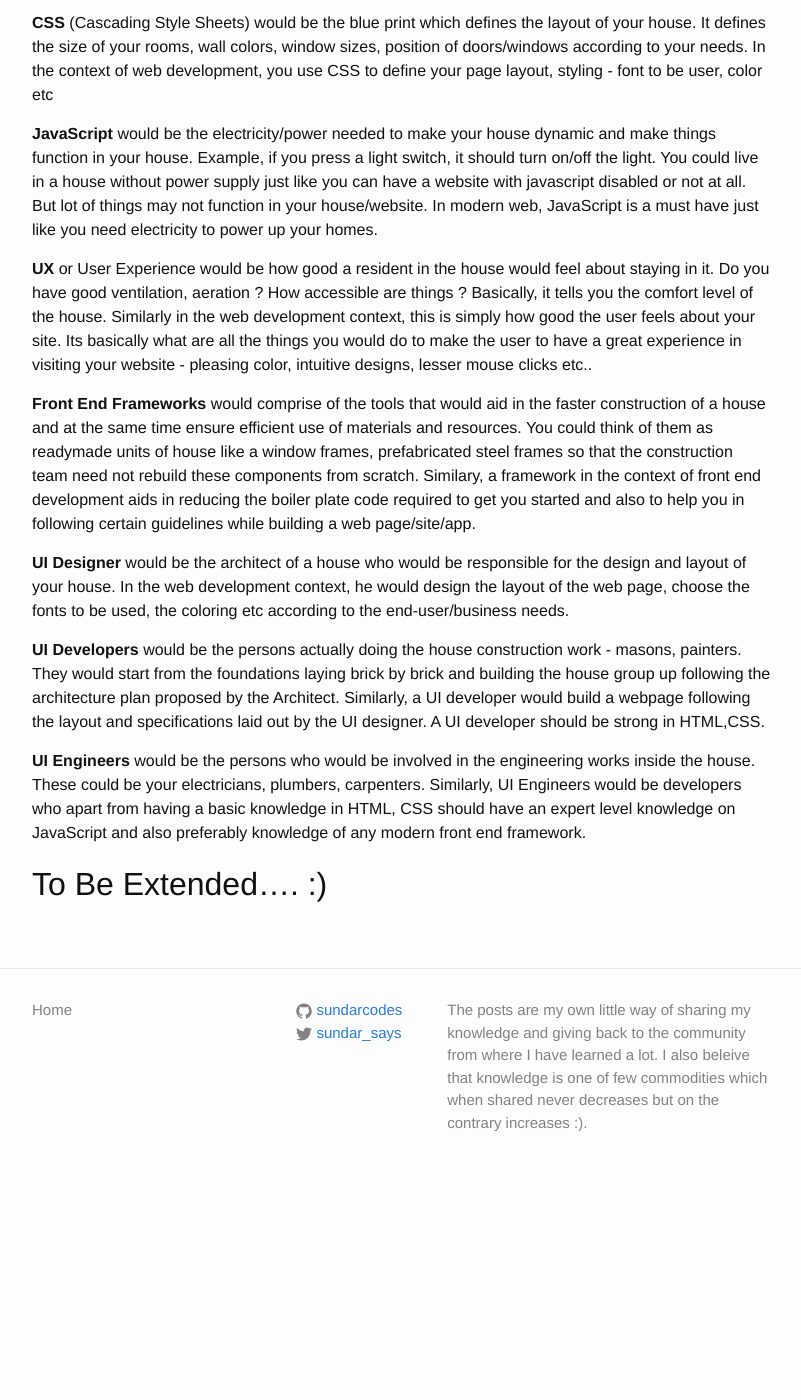
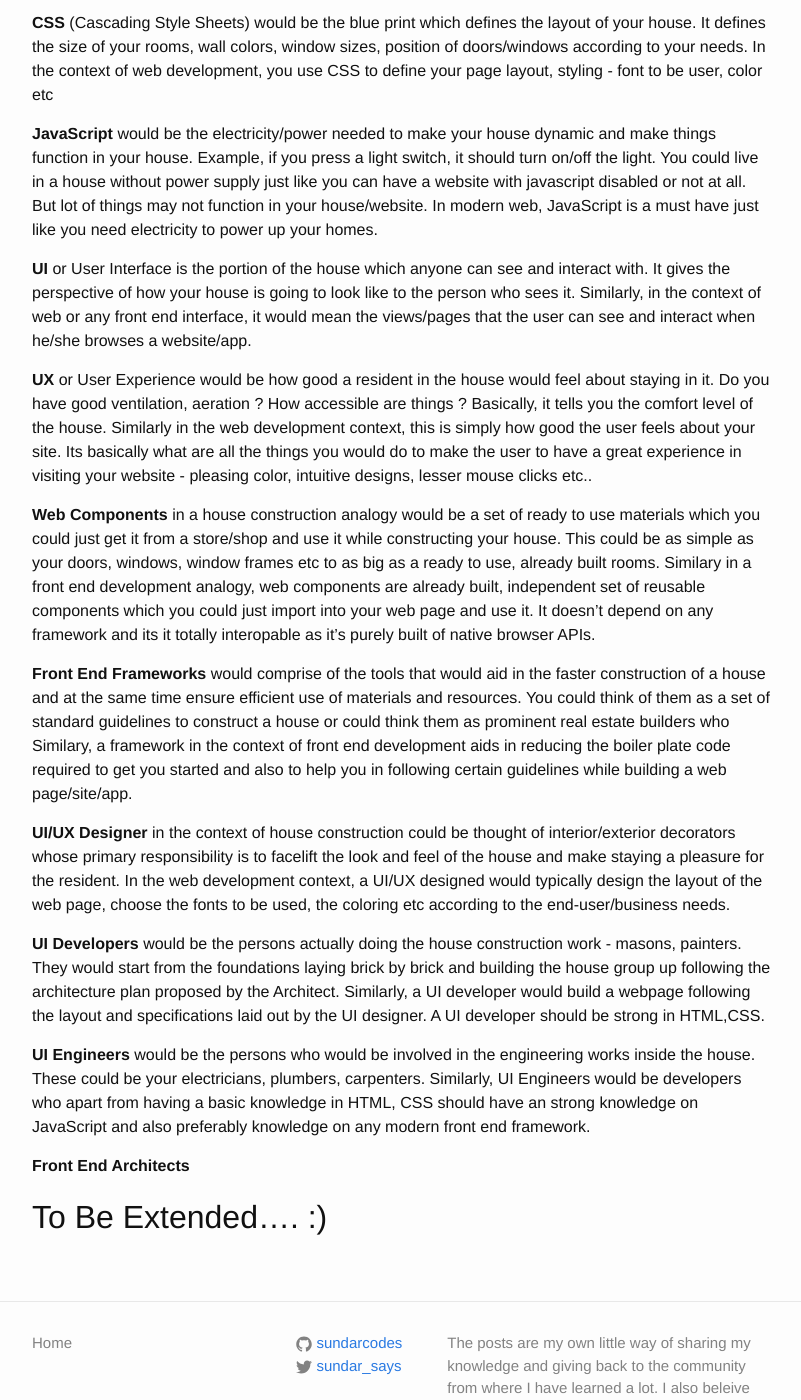
Before and after one commit to sundarcodes/mySite, a Jekyll site: the page built from _posts/2017-08-01-frontend-development-analogy.markdown, in a window 1280 px wide and 1400 px high, scrolled down 402 px. Shown: the whole window, without its empty margins (238-1039 px from the left). Built offline with Jekyll 4.4.1, drawn with Linux system fonts in a browser that asks for light colours; comment, search, counter and statistics services are not loaded; before the commit the page ends 1596 px from its top, so only the background shows below that; some of the changed text lies outside the part shown.

Commit message:
Updated front end analogy

```diff
--- a/_posts/2017-08-01-frontend-development-analogy.markdown
+++ b/_posts/2017-08-01-frontend-development-analogy.markdown
@@ -16,16 +16,20 @@ I am going to compare building a website to building a house where :
 
 **JavaScript** would be the electricity/power needed to make your house dynamic and make things function in your house. Example, if you press a light switch, it should turn on/off the light. You could live in a house without power supply just like you can have a website with javascript disabled or not at all. But lot of things may not function in your house/website. In modern web, JavaScript is a must have just like you need electricity to power up your homes.
 
+**UI** or User Interface is the portion of the house which anyone can see and interact with. It gives the perspective of how your house is going to look like to the person who sees it. Similarly, in the context of web or any front end interface, it would mean the views/pages that the user can see and interact when he/she browses a website/app.
+
 **UX** or User Experience would be how good a resident in the house would feel about staying in it. Do you have good ventilation, aeration ? How accessible are things ? Basically, it tells you the comfort level of the house. Similarly in the web development context, this is simply how good the user feels about your site. Its basically what are all the things you would do to make the user to have a great experience in visiting your website - pleasing color, intuitive designs, lesser mouse clicks etc..
 
-**Front End Frameworks** would comprise of the tools that would aid in the faster construction of a house and at the same time ensure efficient use of materials and resources. You could think of them as readymade units of house like a window frames, prefabricated steel frames so that the construction team need not rebuild these components from scratch. Similary, a framework in the context of front end development aids in reducing the boiler plate code required to get you started and also to help you in following certain guidelines while building a web page/site/app.
+**Web Components** in a house construction analogy would be a set of ready to use materials which you could just get it from a store/shop and use it while constructing your house. This could be as simple as your doors, windows, window frames etc to as big as a ready to use, already built rooms. Similary in a front end development analogy, web components are already built, independent set of reusable components which you could just import into your web page and use it. It doesn't depend on any framework and its it totally interopable as it's purely built of native browser APIs.
 
-**UI Designer** would be the architect of a house who would be responsible for the design and layout of your house. In the web development context, he would design the layout of the web page, choose the fonts to be used, the coloring etc according to the end-user/business needs.
+**Front End Frameworks** would comprise of the tools that would aid in the faster construction of a house and at the same time ensure efficient use of materials and resources. You could think of them as a set of standard guidelines to construct a house or could think them as prominent real estate builders who Similary, a framework in the context of front end development aids in reducing the boiler plate code required to get you started and also to help you in following certain guidelines while building a web page/site/app.
+
+**UI/UX Designer** in the context of house construction could be thought of interior/exterior decorators whose primary responsibility is to facelift the look and feel of the house and make staying a pleasure for the resident. In the web development context, a UI/UX designed would typically design the layout of the web page, choose the fonts to be used, the coloring etc according to the end-user/business needs.
 
 **UI Developers** would be the persons actually doing the house construction work - masons, painters. They would start from the foundations laying brick by brick and building the house group up following the architecture plan proposed by the Architect. Similarly, a UI developer would build a webpage following the layout and specifications laid out by the UI designer. A UI developer should be strong in HTML,CSS.
 
-**UI Engineers** would be the persons who would be involved in the engineering works inside the house. These could be your electricians, plumbers, carpenters. Similarly, UI Engineers would be developers who apart from having a basic knowledge in HTML, CSS should have an expert level knowledge on JavaScript and also preferably knowledge of any modern front end framework.
+**UI Engineers** would be the persons who would be involved in the engineering works inside the house. These could be your electricians, plumbers, carpenters. Similarly, UI Engineers would be developers who apart from having a basic knowledge in HTML, CSS should have an strong knowledge on JavaScript and also preferably knowledge on any modern front end framework.
 
-
+**Front End Architects**
 
 ## To Be Extended.... :)
```
Also changed, not shown: other parts of _posts/2017-08-01-frontend-development-analogy.markdown (+1 -1 lines).
